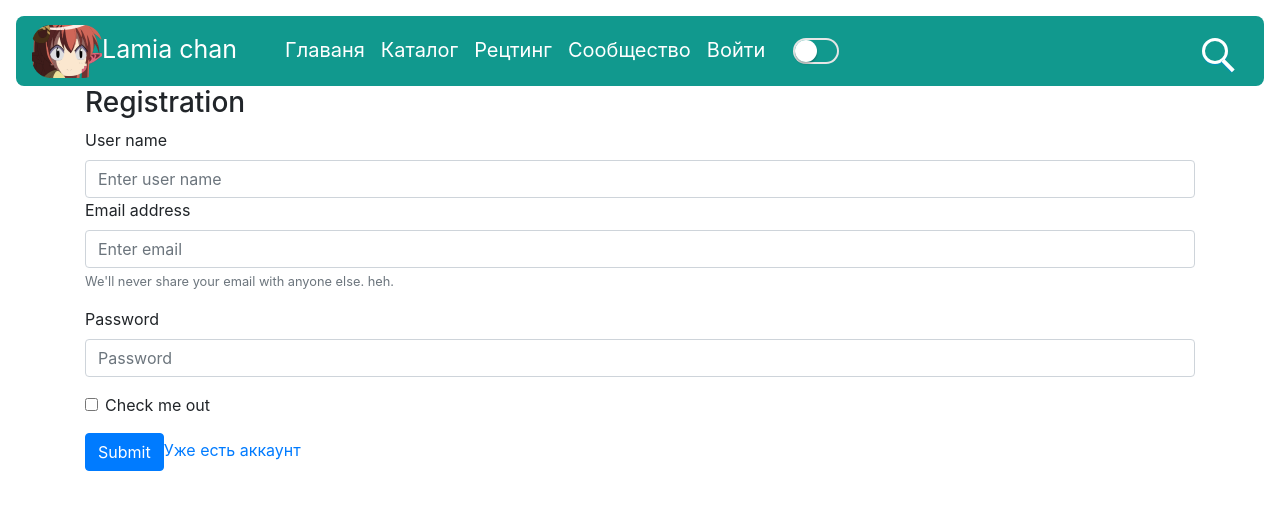
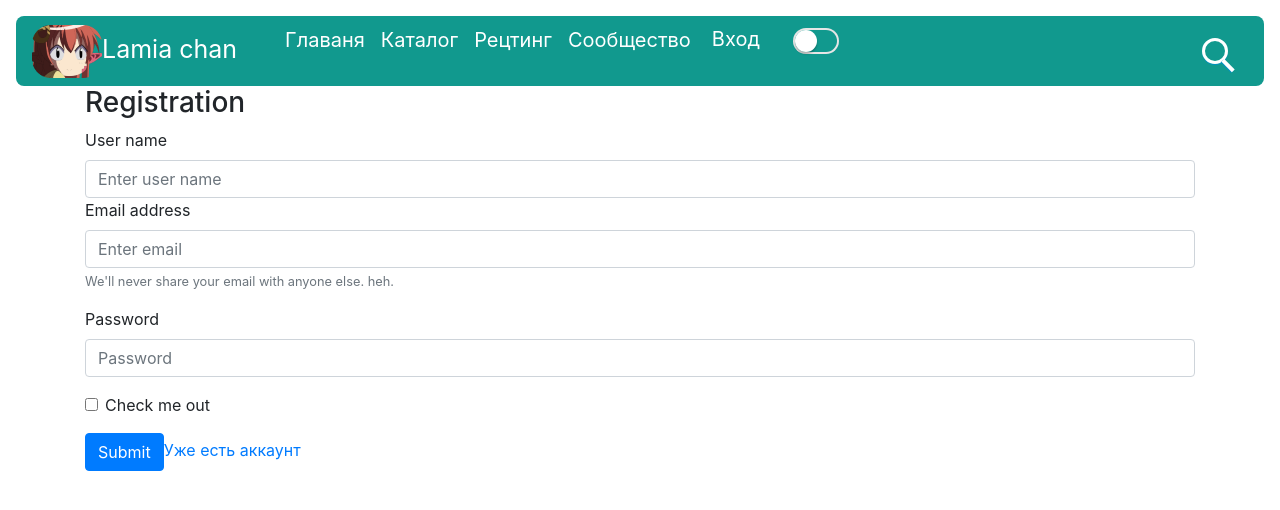
Before and after one commit to LamiaChan/Web, a React (Create React App) app in the folder frontend/: page /registration in a window 1280 px wide. Shown: the top 510 px of the page. Built offline with nearby package versions, Linux system fonts and the light colour scheme; no server answers.

Commit message:
I'ma BACK BITCH!!!!

```diff
--- a/frontend/package.json
+++ b/frontend/package.json
@@ -16,7 +16,7 @@
     "react-dom": "^16.13.0",
     "react-redux": "^7.2.0",
     "react-router-dom": "^5.1.2",
-    "react-scripts": "3.4.0",
+    "react-scripts": "^3.4.3",
     "redux": "^4.0.5"
   },
   "scripts": {
--- a/frontend/src/components/Auth/Auth.js
+++ b/frontend/src/components/Auth/Auth.js
@@ -81,8 +81,40 @@ class Auth extends React.Component{
 
     render(){
         return(
-            <div className="container">
-            <h3>Auth</h3>
+        //     <div className="container">
+        //     <h3>Auth</h3>
+        //         <Form.Group controlId="formBasicEmail">
+        //             <Form.Label>User name</Form.Label>
+        //             <Form.Control type="text" placeholder="Enter user name"
+        //                 name="username"
+        //                 value={this.state.username}
+        //                 onChange={this.handleChange}
+        //             />
+        //         </Form.Group>
+
+        //         <Form.Group controlId="formBasicPassword">
+        //             <Form.Label>Password</Form.Label>
+        //             <Form.Control type="password" placeholder="Password"
+        //                 name="password"
+        //                 value={this.state.password}
+        //                 onChange={this.handleChange}
+        //             />
+        //         </Form.Group>
+        //         <Button variant="primary" type="submit"
+        //             onClick={this.handleSubmit}
+        //         >
+        //             Submit
+        //         </Button>
+        //         {/* This thing will make redirect? don't touch it! */}
+        //         {this.renderRedirect()}
+        //         <button onClick={()=><Redirect to={'/userpage'}/>} >kek </button>
+
+        //         <Link to="/registration">Создать аккаунт</Link>
+        // </div>
+        <div className="modal fade" id="modalLoginForm" tabindex="-1" role="dialog" aria-labelledby="myModalLabel" aria-hidden="true">
+          <div className="modal-dialog" role="document">
+            <div className="modal-content">
+            <div class="modal-body">
                 <Form.Group controlId="formBasicEmail">
                         <Form.Label>User name</Form.Label>
                         <Form.Control type="text" placeholder="Enter user name"
@@ -107,9 +139,10 @@ class Auth extends React.Component{
                 </Button>
                 {/* This thing will make redirect? don't touch it! */}
                 {this.renderRedirect()}
-                <button onClick={()=><Redirect to={'/userpage'}/>} >kek </button>
-
                 <Link to="/registration">Создать аккаунт</Link>
+            </div>
+            </div>
+            </div>
         </div>
         )
     }
--- a/frontend/src/components/Navbar/Navbar.css
+++ b/frontend/src/components/Navbar/Navbar.css
@@ -169,3 +169,8 @@
   .search > div > input:valid {
     width: 250px;
   }
+
+  .login__button{
+    color: #fff !important;
+    font-size: 20px !important;
+  }
--- a/frontend/src/components/Navbar/Navbar.js
+++ b/frontend/src/components/Navbar/Navbar.js
@@ -51,10 +51,17 @@ class LamiaNavbar extends React.Component{
       this.setState({ userData: data })
     })
   }
+  //This func check if user is loginned ore not
   checkAuth(){
+    //If user isn't loggined we loand button. If u click on it, you'll meet login window
     if(this.state.userData.length === 0){
       return(
-        <NavLink to="/auth" className="nav-link">Войти</NavLink>
+        <div>
+          <div class="text-center">
+            <a href="" class="btn btn-default btn-rounded mb-4 login__button" data-toggle="modal" data-target="#modalLoginForm">Вход</a>
+          </div>
+          <Auth />
+        </div>
       )
     }
     else{
@@ -125,6 +132,8 @@ class LamiaNavbar extends React.Component{
             </Route>
           </Switch>
 
+
+
         </Router>
       </header>
     )
```
Also changed, not shown: 1 other file (tests, documents, lock files or other folders). Lines whose indentation alone changed are shown as unchanged.
